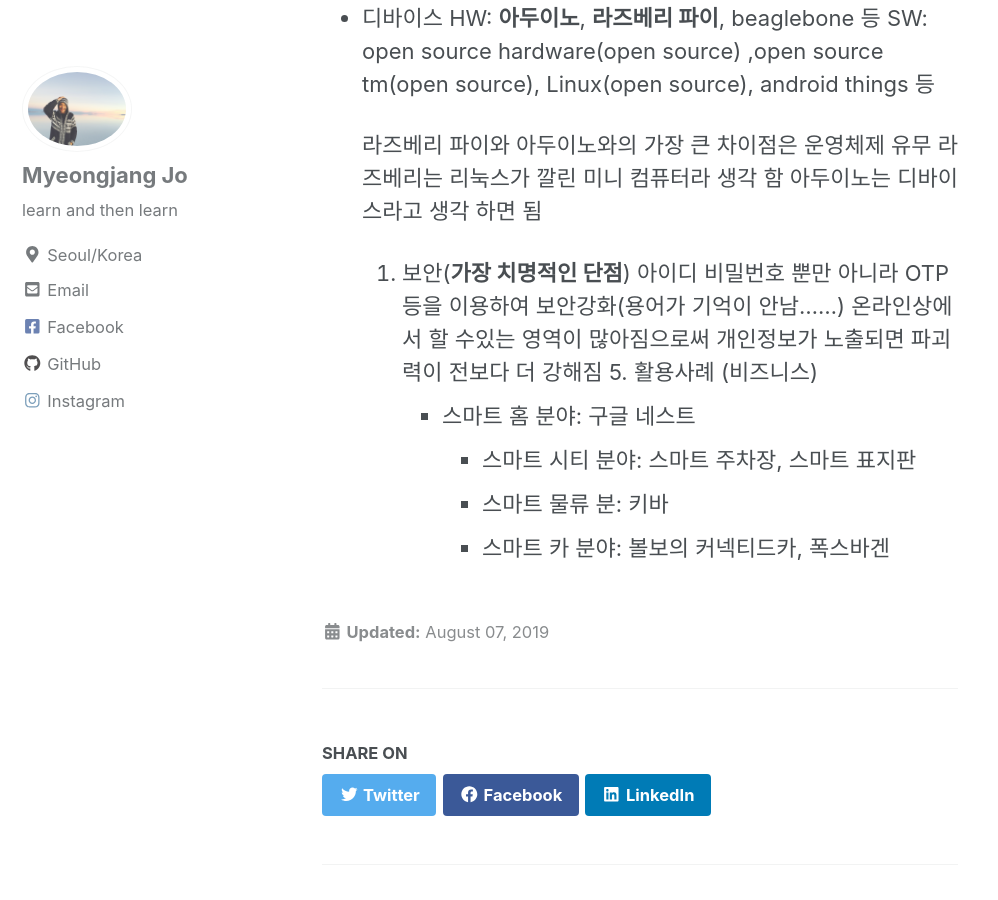
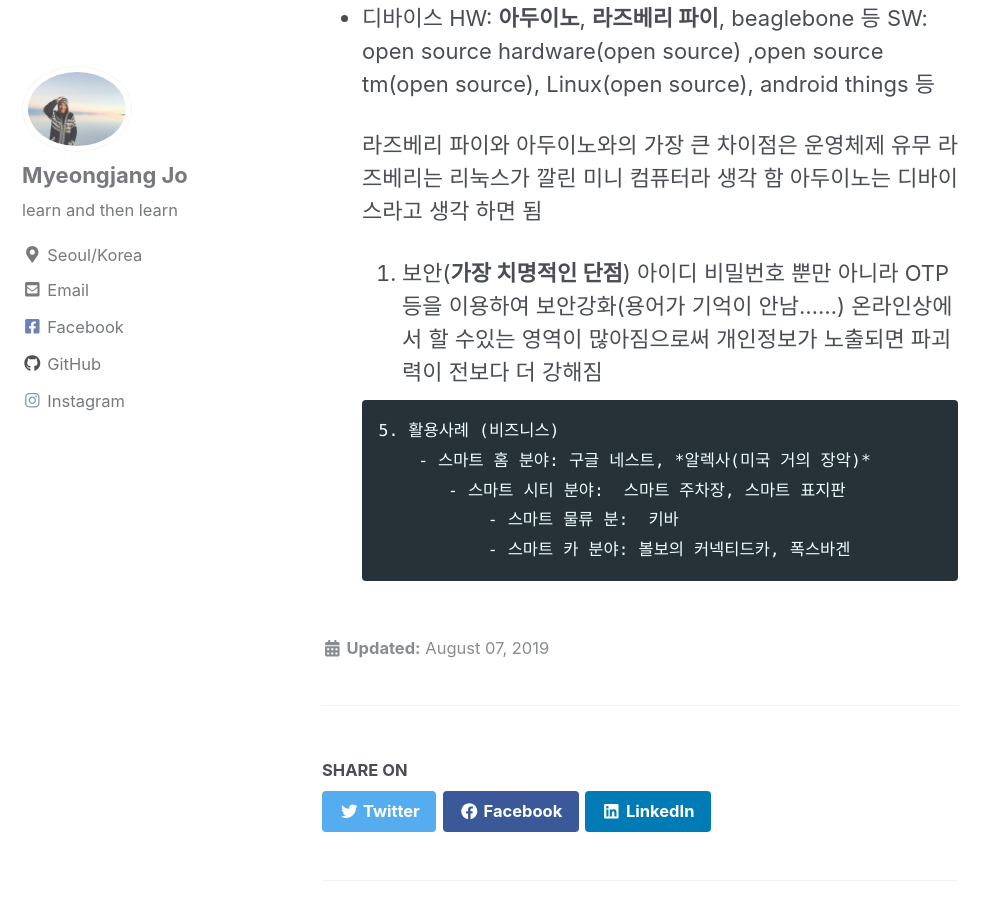
Before and after one commit to josephmjjo/josephmjjo.github.io, a Jekyll site: the page built from _posts/2019-08-07-IoT.md, in a window 1280 px wide and 900 px high, scrolled down 1099 px. Shown: the whole window, without its empty margins (0-998 px from the left). Built offline with Jekyll 4.4.1, drawn with Linux system fonts in a browser that asks for light colours; cached includes are drawn as plain includes; nearby versions of some CDN libraries.

Commit message:
_posts/2019-08-07-IoT.md updated from https://stackedit.io/

```diff
--- a/_posts/2019-08-07-IoT.md
+++ b/_posts/2019-08-07-IoT.md
@@ -40,12 +40,13 @@ Iot란??
      4. 보안(**가장 치명적인 단점**)
         아이디 비밀번호 뿐만 아니라 OTP 등을 이용하여 보안강화(용어가 기억이 안남......)
         온라인상에서 할 수있는 영역이 많아짐으로써 개인정보가 노출되면 파괴력이 전보다 더 강해짐
+
        5. 활용사례 (비즈니스)
-	       - 스마트 홈 분야: 구글 네스트
+	       - 스마트 홈 분야: 구글 네스트, *알렉사(미국 거의 장악)*
    	       - 스마트 시티 분야:  스마트 주차장, 스마트 표지판
    		   - 스마트 물류 분:  키바
    		   - 스마트 카 분야: 볼보의 커넥티드카, 폭스바겐
 
 <!--stackedit_data:
-eyJoaXN0b3J5IjpbMTgwMDc3ODAsNTMyODY3Mjg4XX0=
+eyJoaXN0b3J5IjpbMTcxMTg5MDg4NSw1MzI4NjcyODhdfQ==
 -->
```
